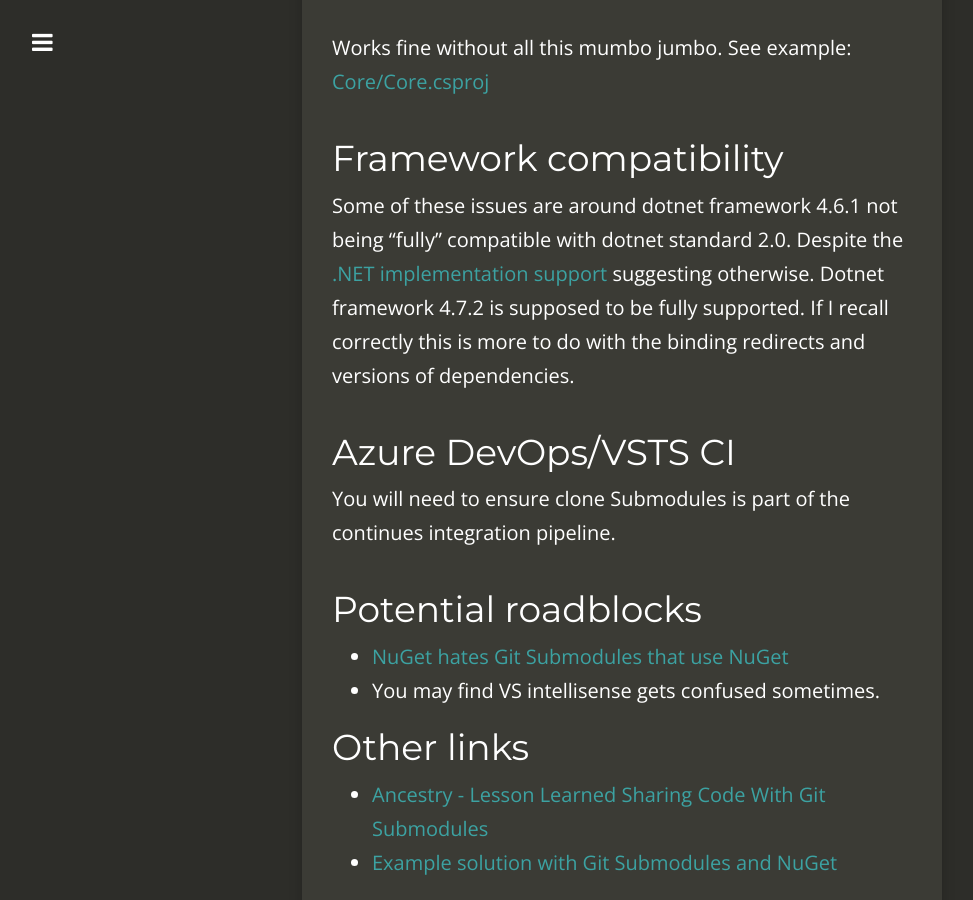
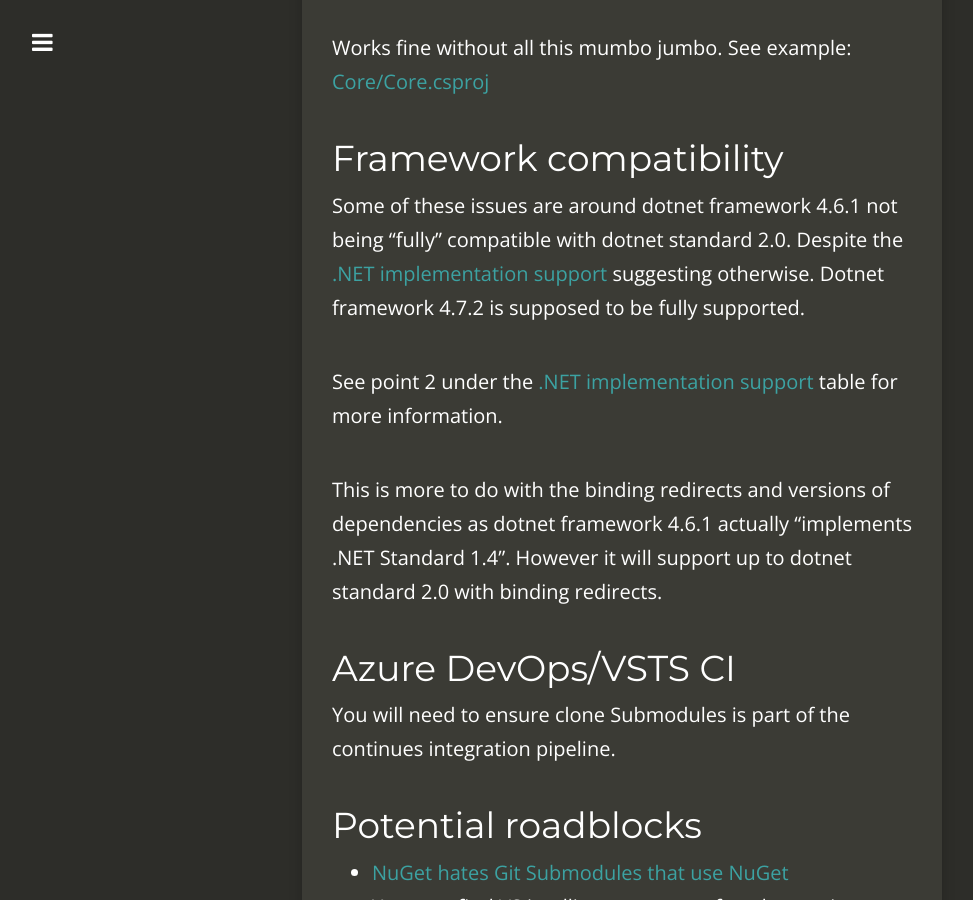
Before and after one commit to 2E0PGS/blog, a Jekyll site: the page built from _posts/2020-02-23-submodules-in-dotnet-framework.md, in a window 1280 px wide and 900 px high, scrolled down 2838 px. Shown: the whole window, without its empty margins (18-991 px from the left). Built offline with Jekyll 4.4.1, drawn with Linux system fonts in a browser that asks for light colours; nearby versions of some CDN libraries; comment, search, counter and statistics services are not loaded.

Commit message:
Add more details once I found the reference material.

```diff
--- a/_posts/2020-02-23-submodules-in-dotnet-framework.md
+++ b/_posts/2020-02-23-submodules-in-dotnet-framework.md
@@ -72,7 +72,11 @@
 
 ## Framework compatibility
 
-Some of these issues are around dotnet framework 4.6.1 not being "fully" compatible with dotnet standard 2.0. Despite the [.NET implementation support](https://docs.microsoft.com/en-us/dotnet/standard/net-standard#net-implementation-support) suggesting otherwise. Dotnet framework 4.7.2 is supposed to be fully supported. If I recall correctly this is more to do with the binding redirects and versions of dependencies.
+Some of these issues are around dotnet framework 4.6.1 not being "fully" compatible with dotnet standard 2.0. Despite the [.NET implementation support](https://docs.microsoft.com/en-us/dotnet/standard/net-standard#net-implementation-support) suggesting otherwise. Dotnet framework 4.7.2 is supposed to be fully supported.
+
+See point 2 under the [.NET implementation support](https://docs.microsoft.com/en-us/dotnet/standard/net-standard#net-implementation-support) table for more information.
+
+This is more to do with the binding redirects and versions of dependencies as dotnet framework 4.6.1 actually "implements .NET Standard 1.4". However it will support up to dotnet standard 2.0 with binding redirects.
 
 ## Azure DevOps/VSTS CI
 
```
